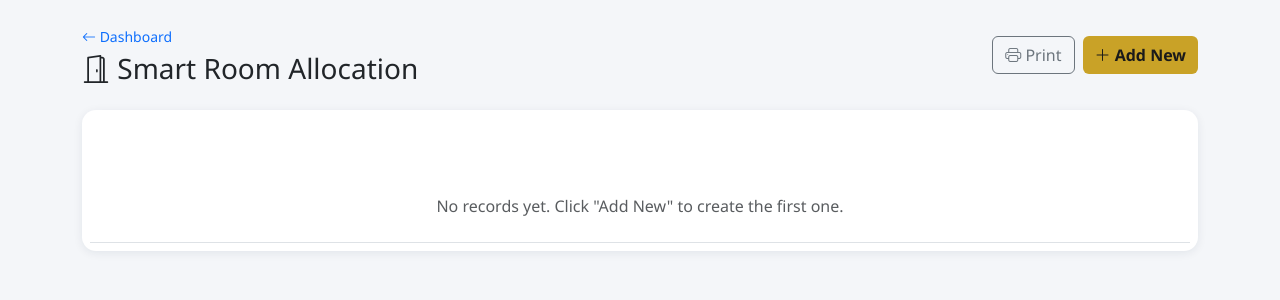
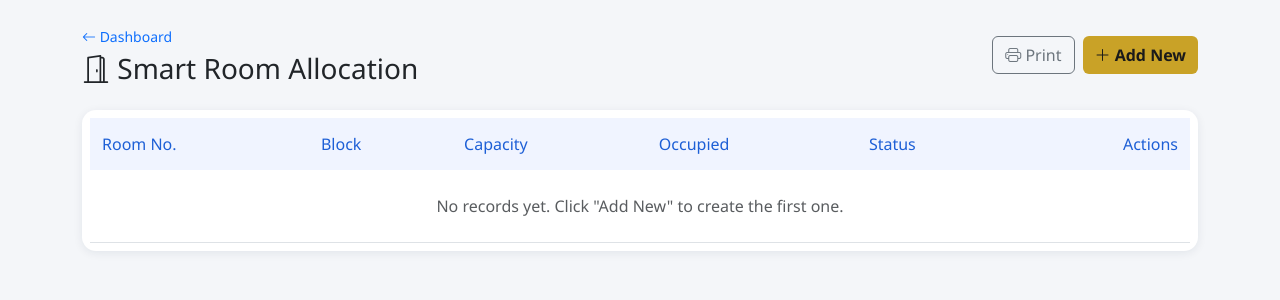
Before and after one commit to vishalmali9353-ops/kd-hostel-backend, a Flask app: page /admin/rooms in a window 1280 px wide. Shown: the part 64-364 px from the top of the page. Run offline with Flask 3, Linux system fonts and the light colour scheme; the visitor is signed in with stand-in values (Sample User, id 1); data that the repository does not hold is empty; some libraries are stand-ins or nearby versions.

Commit message:
Update module_list.html

```diff
--- a/templates/module_list.html
+++ b/templates/module_list.html
@@ -28,12 +28,12 @@
   <div class="table-responsive kd-table-wrap">
     <table class="table table-hover align-middle mb-0">
       <thead>
-        <tr>
-          {% for f in module.fields %}
-          <th>{{ f.label }}</th>
-          {% endfor %}
-          <th class="text-end no-print">Actions</th>
-        </tr>
+  <tr>
+    {% for f in module.fields %}
+    <th style="color:#1d5fd6; background:#f0f4ff;">{{ f.label }}</th>
+    {% endfor %}
+    <th class="text-end no-print" style="color:#1d5fd6; background:#f0f4ff;">Actions</th>
+  </tr>
       </thead>
       <tbody>
         {% for item in items %}
```
